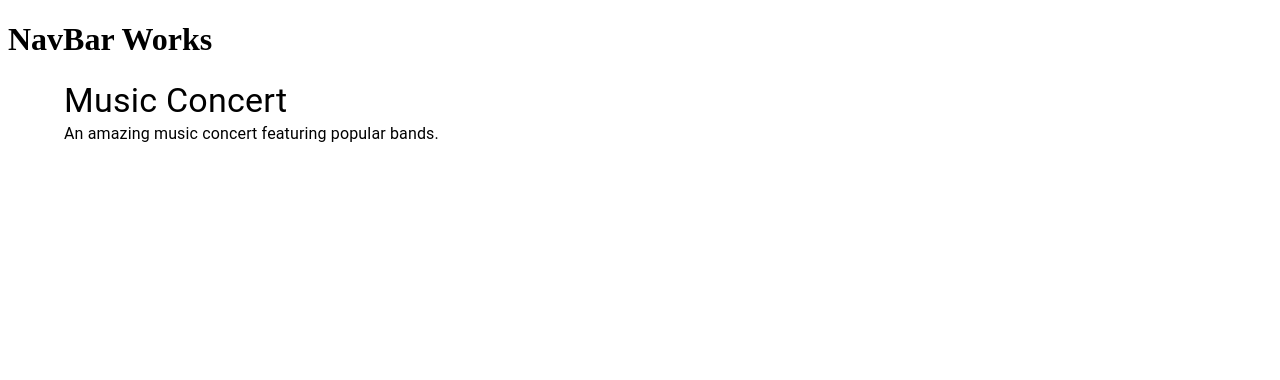
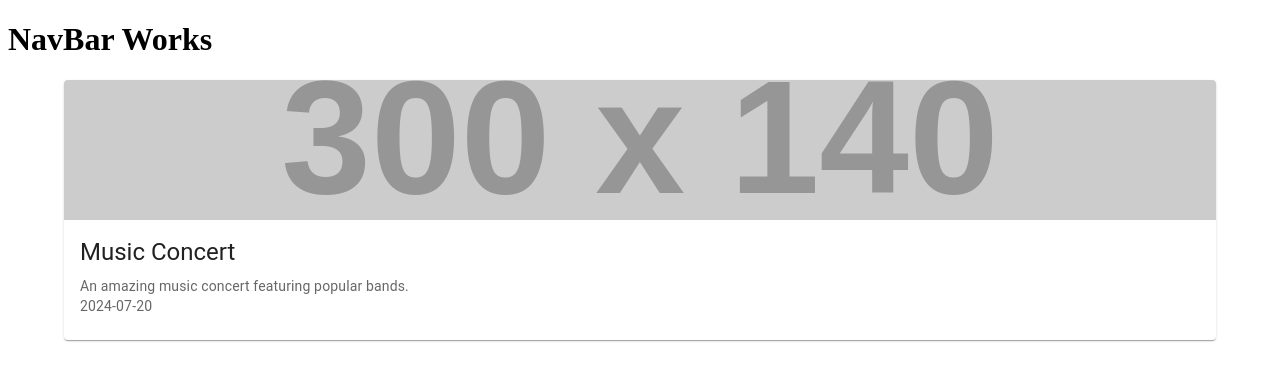
Before and after one commit to Abanoubmedhatseif/iti-events-client, a React (Vite) app: page /events/1 in a window 1280 px wide. Shown: the top 380 px of the page. Built offline with nearby package versions, Linux system fonts and the light colour scheme.

Commit message:
adding EventDetails Page

```diff
--- a/src/pages/EventDetails.jsx
+++ b/src/pages/EventDetails.jsx
@@ -1,8 +1,9 @@
 import React, { useEffect } from 'react';
 import { useParams } from 'react-router-dom';
 import { useSelector, useDispatch } from 'react-redux';
-import { fetchEventDetails, clearEvent } from '../store/Events/eventDetailsSlice';
+import { fetchEventDetails, clearEvent } from '../store/events/eventDetailsSlice';
 import { Container, Typography, CircularProgress } from '@mui/material';
+import EventCard from '../components/EventCard';
 
 function EventDetails() {
   const { eventId } = useParams();
@@ -36,8 +37,13 @@ function EventDetails() {
 
   return (
     <Container>
-      <Typography variant="h4" component="h1">{event.name}</Typography>
-      <Typography variant="body1" component="p">{event.desc}</Typography>
+      <EventCard
+        id={event.id}
+        name={event.name}
+        desc={event.desc}
+        date={event.date}
+        image={event.image}
+      />
     </Container>
   );
 }
```
